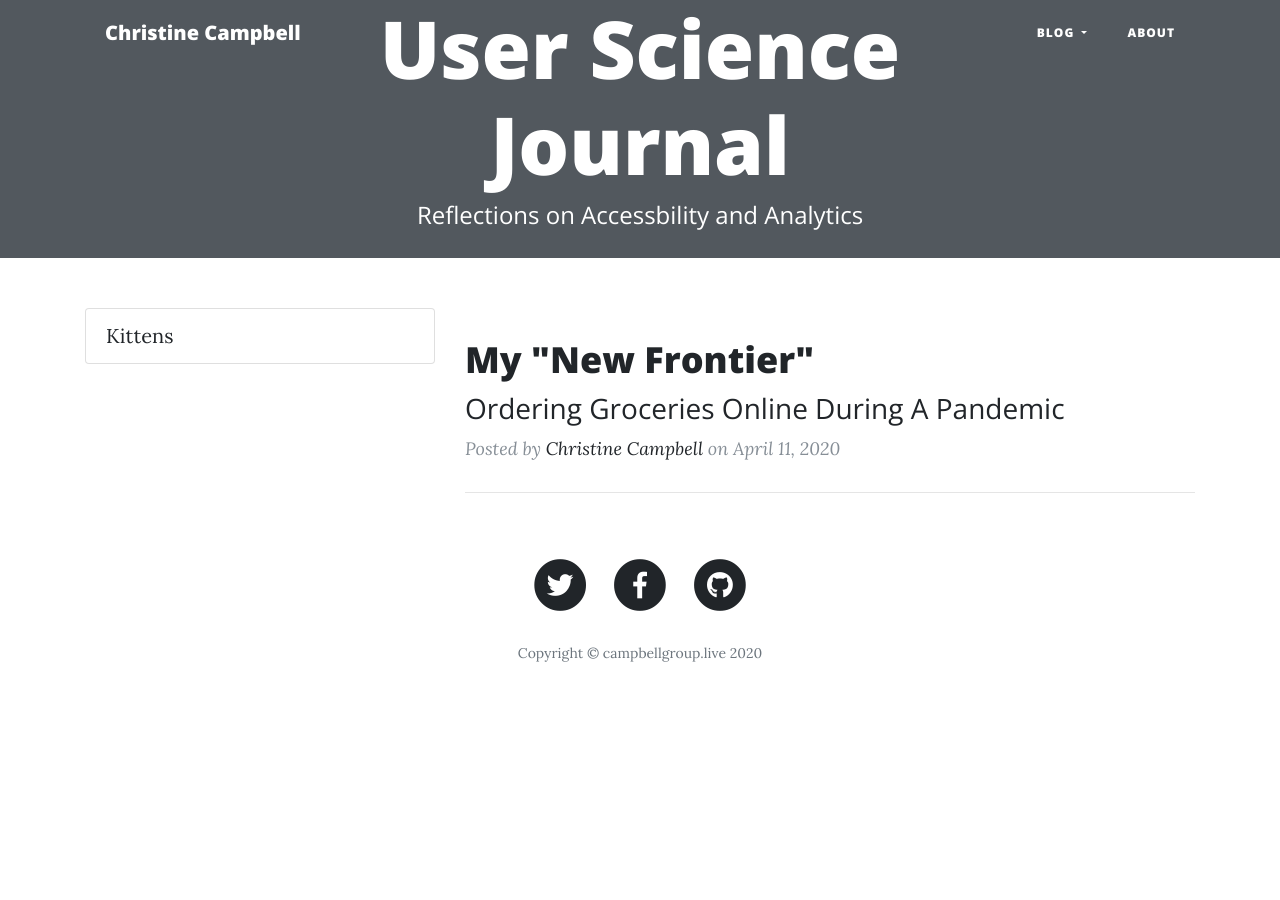
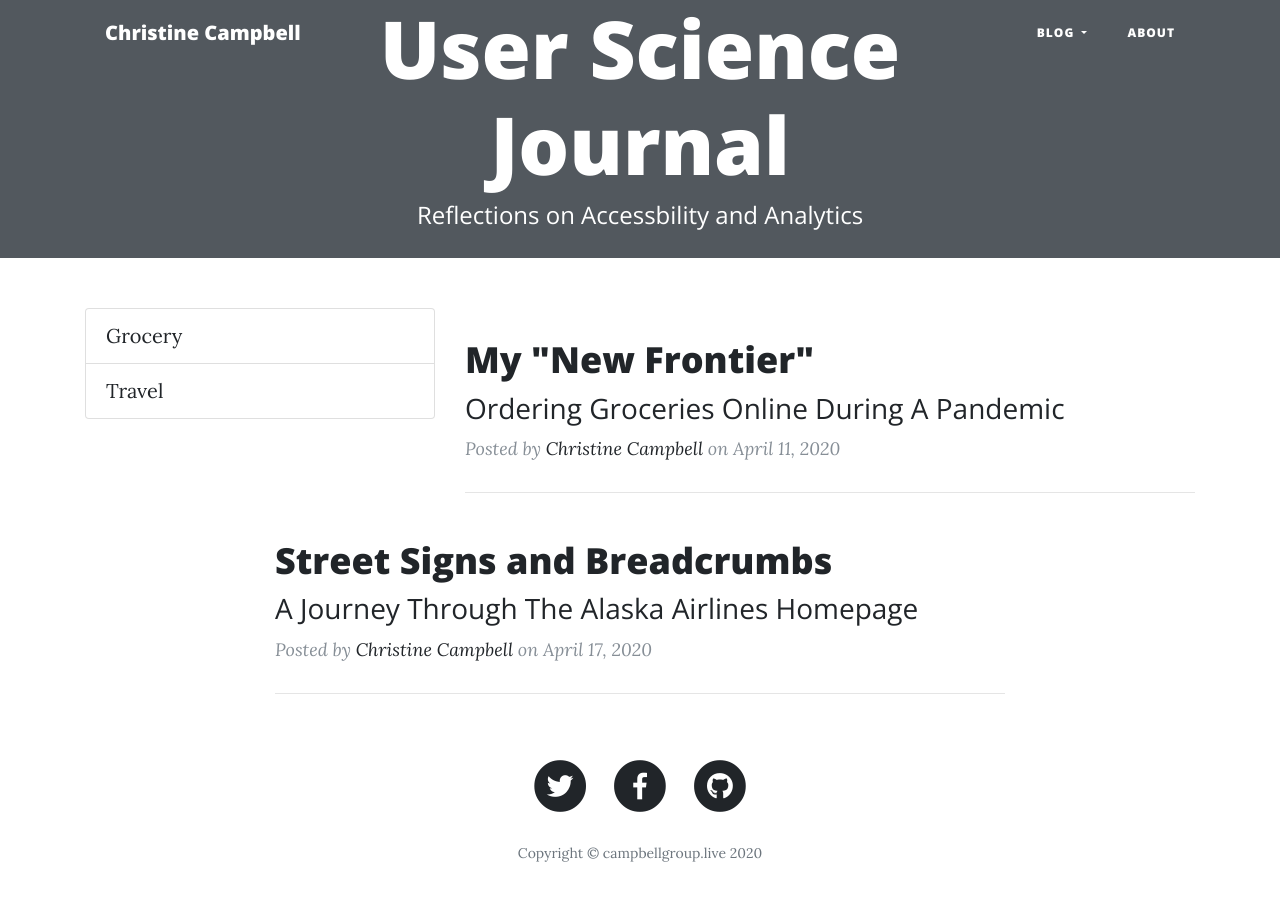
Before and after one commit to ChristineCampbell1/user-science-christine, a plain HTML site: page index.html in a window 1280 px wide. Before the commit the page ends 800 px from the top, so only its background shows below. Drawn offline with nearby package versions, Linux system fonts and the light colour scheme.

Commit message:
added css and fixed post 2

```diff
--- a/index.html
+++ b/index.html
@@ -21,6 +21,7 @@
 
   <!-- Custom styles for this template -->
   <link href="css/clean-blog.min.css" rel="stylesheet">
+  <link href="css/style.css" rel="stylesheet">
   <link rel="apple-touch-icon" sizes="57x57" href="apple-icon-57x57.png">
   <link rel="apple-touch-icon" sizes="60x60" href="apple-icon-60x60.png">
   <link rel="apple-touch-icon" sizes="72x72" href="apple-icon-72x72.png">
@@ -66,6 +67,7 @@
             </a>
             <div class="dropdown-menu dropdown-menu-right" aria-labelledby="navbarDropdownBlog">
               <a class="dropdown-item" href="post1.html">Post 1</a>
+              <a class="dropdown-item" href="post2.html">Post 2</a>
             </div>
           </li>
           <li class="nav-item">
@@ -98,7 +100,8 @@
     <div class="row">
       <div class="col-lg-4 col-md-12">
         <div class="list-group">
-          <a href="index.html" class="list-group-item">Kittens</a>
+          <a href="index.html" class="list-group-item">Grocery</a>
+          <a href="index.html" class="list-group-item">Travel</a>
 
         </div>
       </div>
@@ -116,6 +119,24 @@
           <p class="post-meta">Posted by
             <a href="#">Christine Campbell</a>
             on April 11, 2020</p>
+        </div>
+        <hr>
+
+      </div>
+
+      <div class="col-lg-8 col-md-12 mx-auto">
+        <div class="post-preview">
+          <a href="post2.html">
+            <h2 class="post-title">
+              Street Signs and Breadcrumbs
+            </h2>
+            <h3 class="post-subtitle">
+              A Journey Through The Alaska Airlines Homepage
+            </h3>
+          </a>
+          <p class="post-meta">Posted by
+            <a href="#">Christine Campbell</a>
+            on April 17, 2020</p>
         </div>
         <hr>
 
```
Also changed, not shown: post2.html (+6 -6 lines), css/style.css (added).
